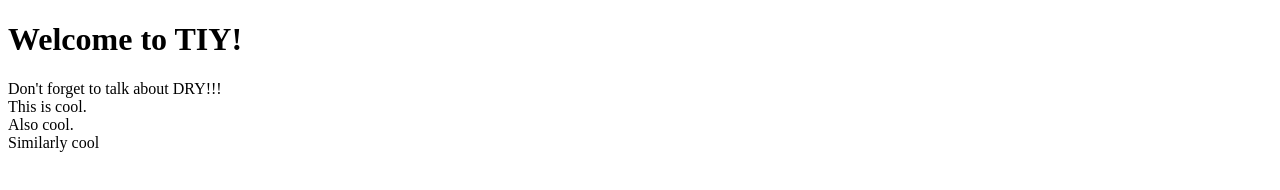
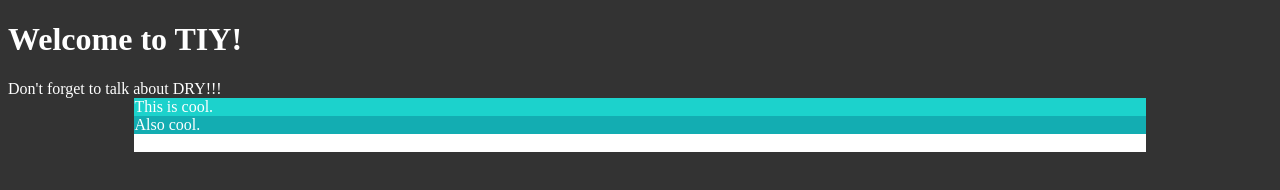
Before and after one commit to tiy-durham-fe-cohort4/resources, a plain HTML site: page htmlbugs/index.html in a window 1280 px wide. Drawn offline with Linux system fonts and the light colour scheme.

Commit message:
Fixing htmlbugz!!!

```diff
--- a/htmlbugs/cewl.css
+++ b/htmlbugs/cewl.css
@@ -1,21 +1,23 @@
 body {
   background: #333;
-  foreground: white;
+  color: white;
 }
 
-container-1 {
-  max-width: 80%;
-  margin: auto;
-  background: #1cd2cc;
-}
-.container-2
-{
-  max-width: 80%;
-  margin: auto;
-  background: #13adb2; }
-
+.container-1,
+.container-2,
 .container-3 {
   max-width: 80%;
   margin: auto;
+}
+
+.container-1 {
+  background: #1cd2cc;
+}
+
+.container-2 {
+  background: #13adb2;
+}
+
+.container-3 {
   background: white;
 }
--- a/htmlbugs/index.html
+++ b/htmlbugs/index.html
@@ -3,14 +3,18 @@
   <head>
     <meta charset="utf-8">
     <title>TIY BUGZ</title>
-    <link src="cewl.css"
+    <link rel="stylesheet" href="cewl.css">
+  </head>
   <body>
-    <header class="main-header" class="alt-background">
+    <header class="main-header alt-background">
       <h1>Welcome to TIY!</h1>
     </header>
 
-    <main class="main content green&amp;blue">
+    <main class="main-content category">
+
+      <span class="a-reminder">
         Don't forget to talk about DRY!!!
+      </span>
 
       <div class="container-1">
         This is cool.
@@ -26,7 +30,5 @@
 
     </main>
 
-
-
   </body>
 </html>
```
Lines whose indentation alone changed are shown as unchanged.
